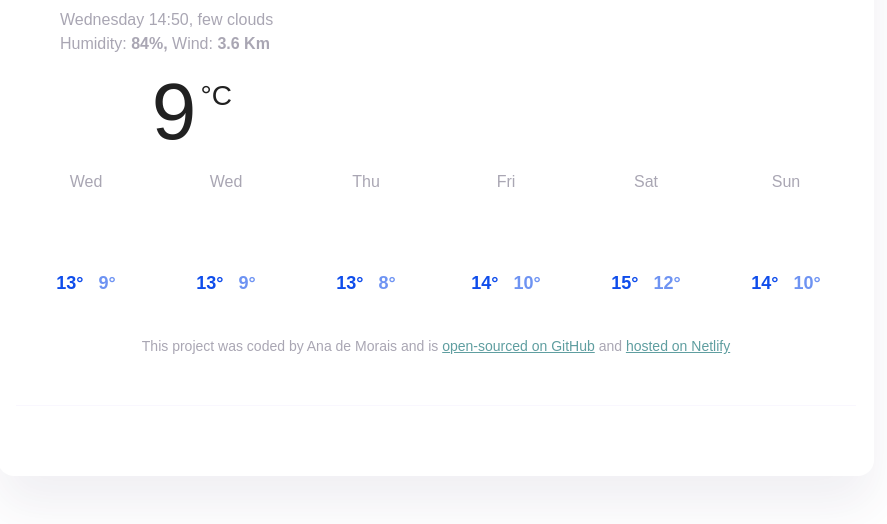
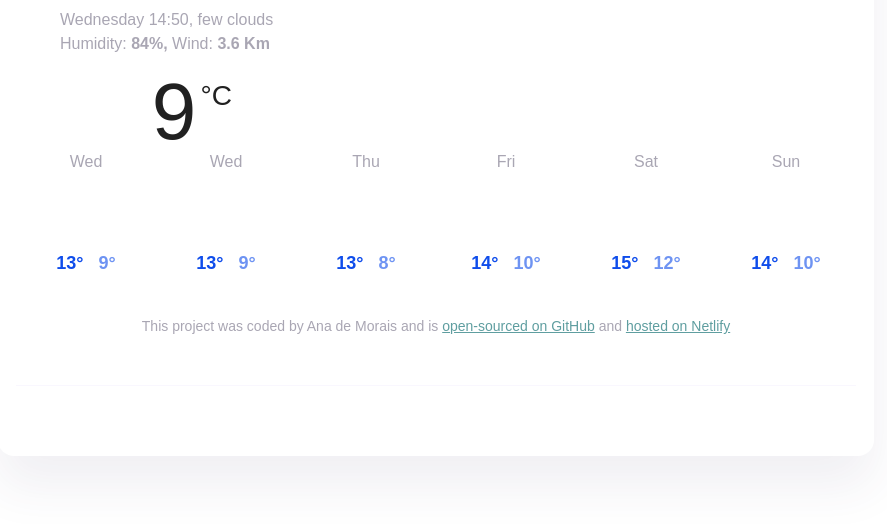
Before and after one commit to anademorais/vanilla-weather-app, a plain HTML site: page index.html in a window 1280 px wide. Shown: the part 238-762 px from the top of the page, without its empty margins (14-901 px from the left). Drawn offline with nearby package versions, Linux system fonts and the light colour scheme.

Commit message:
fixed the row of the class of weatherInfo

```diff
--- a/index.html
+++ b/index.html
@@ -38,7 +38,7 @@
 								</div>
 							</div>
 						</form>
-						<div class="WeatherInfo"></div>
+						<div class="WeatherInfo">
 							<div clas="row">
 								<div class="col-6">
 									<h1>Lisbon</h1>
@@ -61,6 +61,7 @@
 										<div>
 											<span class="temperature">9</span>
 											<span class="unit">°C</span>
+										</div>
 									</div>
 								</div>
 							</div>
--- a/src/style.css
+++ b/src/style.css
@@ -88,7 +88,6 @@ body {
 	font-size: 16px;
 	line-height: 20px;
 	text-align: center;
-	margin-top: 20px;
 }
 
 .WeatherForecast canvas {
```
Lines whose indentation alone changed are shown as unchanged.
